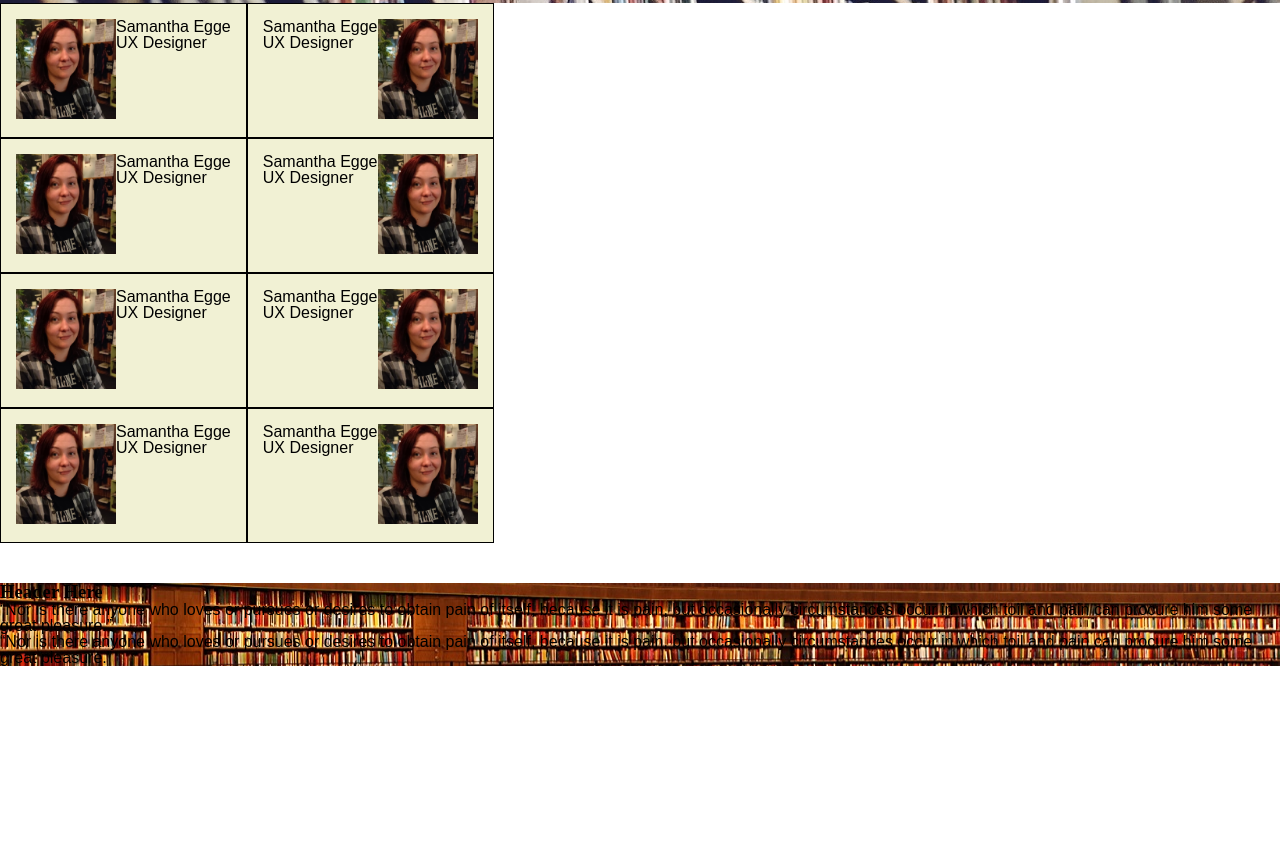
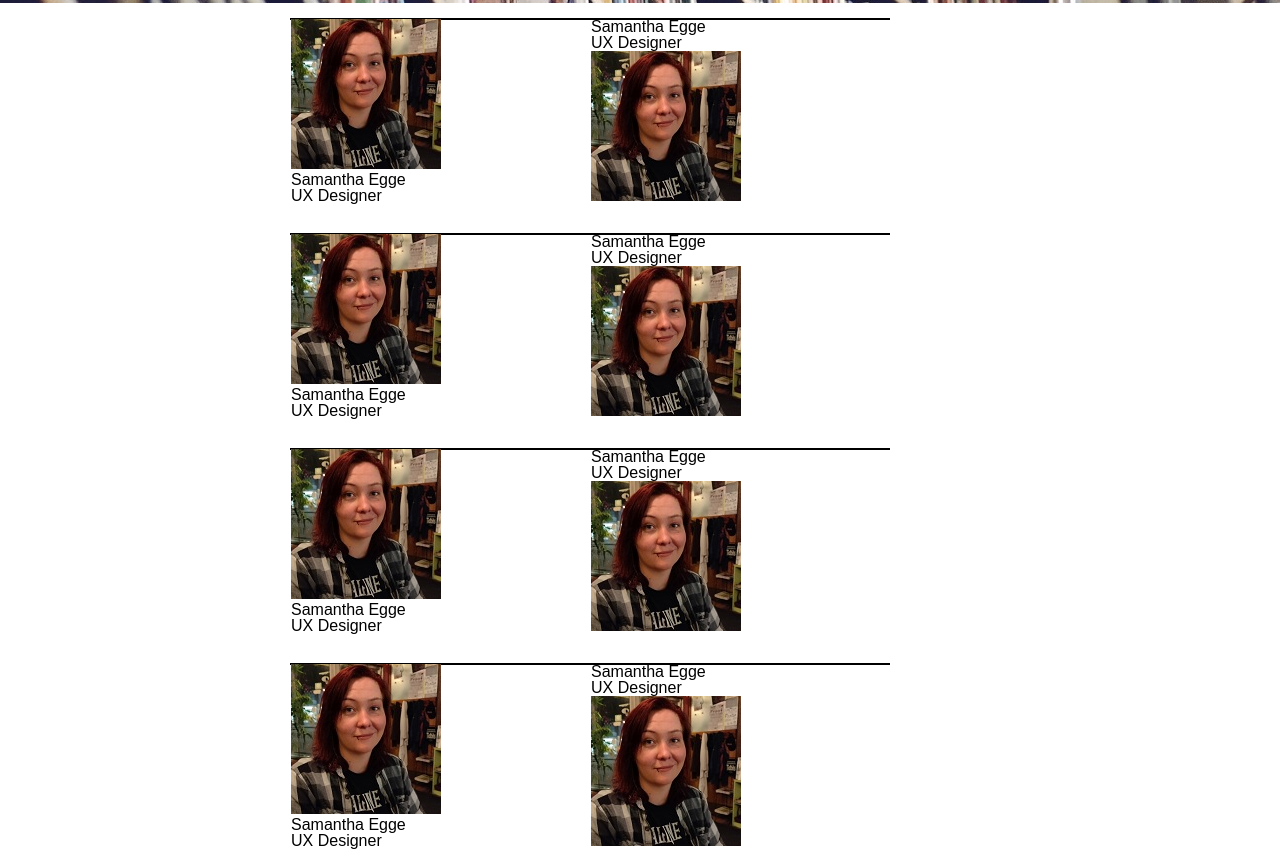
Before and after one commit to book-r/UI-S, a plain HTML site: page about.html in a window 1280 px wide. Shown: the part 627-1494 px from the top of the page. Before the commit the page ends 1293 px from the top, so only its background shows below. Drawn offline with Linux system fonts and the light colour scheme.

Commit message:
Changed buttons/slight styling on index.html. Added about card flip functionality. Still needs styling. Added sized images to asset/about folder for the cards. Installed jquery. Need to uninstall.

```diff
--- a/about.html
+++ b/about.html
@@ -5,6 +5,8 @@
     <link rel="stylesheet" type="text/css" href="css\index.css" />
     <script src='components\Header\header.js' async></script>
     <script src='components\AboutCards\aboutcards.js' async></script>
+    <!-- <script src="https://code.jquery.com/jquery-2.1.4.min.js" async></script>
+    <script src="/path/to/jquery.flip.min.js" async></script> -->
 
     <link rel="stylesheet" href="https://use.fontawesome.com/releases/v5.8.2/css/all.css" integrity="sha384-oS3vJWv+0UjzBfQzYUhtDYW+Pj2yciDJxpsK1OYPAYjqT085Qq/1cq5FLXAZQ7Ay" crossorigin="anonymous">
 
@@ -30,7 +32,7 @@
             </div>
 
             <div class='header-login-button'>
-                <h2>Login-in</h2>
+                <a href='https://book-r.netlify.com/login'>Log-in</a>
             </div>
         </div>
 
@@ -43,105 +45,122 @@
 
 
     <div class='team-list-row'>
-        <div class='team-member card-1'>
+        <div class='card-1' ontouchstart="this.classList.toggle('hover');">
+            <div class='team-member'>
                 <div class='member-img'>
-                <img src='assets\AboutCards\SamanthaE.jpg' alt='head shot'>
+                    <img src='assets\AboutCards\SamanthaESized.jpg' alt='head shot'>
+                    <p>Samantha Egge</p>
+                    <p>UX Designer</p>
                 </div>
                 <div class='member-info'>
-                <p class='team-member-name'>Samantha Egge</p>
-                <p>UX Designer</p>
-                <p class='hidden-member-info'>Contact Info: samantha.c.egge@gmail.com <br>
-                portfolio.me.com</p>
-            </div>
-        </div>
-
-        <div class='team-member card-2'>
-            <div class='member-img'>
-                <img src='assets\AboutCards\SamanthaE.jpg' alt='head shot'>
-            </div>
-            <div class='member-info'>
-                <p class='team-member-name'>Samantha Egge</p>
-                <p>UX Designer</p>
-                <p class='hidden-member-info'>Contact Info: samantha.c.egge@gmail.com <br>
+                    <p>Contact Info: samantha.c.egge@gmail.com <br>
                     portfolio.me.com</p>
                 </div>
             </div>
         </div>
 
-    <div class='team-list-row'>
-        <div class='team-member card-1'>
+        <div class='card-2' ontouchstart="this.classList.toggle('hover');">
+            <div class='team-member'>
                 <div class='member-img'>
-                <img src='assets\AboutCards\SamanthaE.jpg' alt='head shot'>
+                    <p>Samantha Egge</p>
+                    <p>UX Designer</p>
+                    <img src='assets\AboutCards\SamanthaESized.jpg' alt='head shot'>
                 </div>
                 <div class='member-info'>
-                <p class='team-member-name'>Samantha Egge</p>
-                <p>UX Designer</p>
-                <p class='hidden-member-info'>Contact Info: samantha.c.egge@gmail.com <br>
+                    <p>Contact Info: samantha.c.egge@gmail.com <br>
                     portfolio.me.com</p>
                 </div>
             </div>
+        </div>
+    </div>
 
-        <div class='team-member card-2'>
+    <div class='team-list-row'>
+        <div class='card-1' ontouchstart="this.classList.toggle('hover');">
+            <div class='team-member'>
                 <div class='member-img'>
-                <img src='assets\AboutCards\SamanthaE.jpg' alt='head shot'>
+                    <img src='assets\AboutCards\SamanthaESized.jpg' alt='head shot'>
+                    <p>Samantha Egge</p>
+                    <p>UX Designer</p>
                 </div>
                 <div class='member-info'>
-                <p class='team-member-name'>Samantha Egge</p>
-                <p>UX Designer</p>
-                <p class='hidden-member-info'>Contact Info: samantha.c.egge@gmail.com <br>
+                    <p>Contact Info: samantha.c.egge@gmail.com <br>
                     portfolio.me.com</p>
                 </div>
             </div>
         </div>
 
-    <div class='team-list-row'>
-        <div class='team-member card-1'>
+        <div class='card-2' ontouchstart="this.classList.toggle('hover');">
+            <div class='team-member'>
                 <div class='member-img'>
-                <img src='assets\AboutCards\SamanthaE.jpg' alt='head shot'>
+                    <p>Samantha Egge</p>
+                    <p>UX Designer</p>
+                    <img src='assets\AboutCards\SamanthaESized.jpg' alt='head shot'>
                 </div>
                 <div class='member-info'>
-                <p class='team-member-name'>Samantha Egge</p>
-                <p>UX Designer</p>
-                <p class='hidden-member-info'>Contact Info: samantha.c.egge@gmail.com <br>
+                    <p>Contact Info: samantha.c.egge@gmail.com <br>
                     portfolio.me.com</p>
                 </div>
             </div>
+        </div>
+    </div>
 
-        <div class='team-member card-2'>
+    <div class='team-list-row'>
+        <div class='card-1' ontouchstart="this.classList.toggle('hover');">
+            <div class='team-member'>
                 <div class='member-img'>
-                <img src='assets\AboutCards\SamanthaE.jpg' alt='head shot'>
+                    <img src='assets\AboutCards\SamanthaESized.jpg' alt='head shot'>
+                    <p>Samantha Egge</p>
+                    <p>UX Designer</p>
                 </div>
                 <div class='member-info'>
-                <p class='team-member-name'>Samantha Egge</p>
-                <p>UX Designer</p>
-                <p class='hidden-member-info'>Contact Info: samantha.c.egge@gmail.com <br>
+                    <p>Contact Info: samantha.c.egge@gmail.com <br>
                     portfolio.me.com</p>
                 </div>
             </div>
         </div>
 
-    <div class='team-list-row'>
-        <div class='team-member card-1'>
+        <div class='card-2' ontouchstart="this.classList.toggle('hover');">
+            <div class='team-member'>
                 <div class='member-img'>
-                <img src='assets\AboutCards\SamanthaE.jpg' alt='head shot'>
+                    <p>Samantha Egge</p>
+                    <p>UX Designer</p>
+                    <img src='assets\AboutCards\SamanthaESized.jpg' alt='head shot'>
                 </div>
                 <div class='member-info'>
-                <p class='team-member-name'>Samantha Egge</p>
-                <p>UX Designer</p>
-                <p class='hidden-member-info'>Contact Info: samantha.c.egge@gmail.com <br>
+                    <p>Contact Info: samantha.c.egge@gmail.com <br>
                     portfolio.me.com</p>
                 </div>
             </div>
+        </div>
+    </div>
 
-        <div class='team-member card-2'>
+    <div class='team-list-row'>
+        <div class='card-1' ontouchstart="this.classList.toggle('hover');">
+            <div class='team-member'>
                 <div class='member-img'>
-                <img src='assets\AboutCards\SamanthaE.jpg' alt='head shot'>
+                    <img src='assets\AboutCards\SamanthaESized.jpg' alt='head shot'>
+                    <p>Samantha Egge</p>
+                    <p>UX Designer</p>
                 </div>
                 <div class='member-info'>
-                <p class='team-member-name'>Samantha Egge</p>
+                    <p>Contact Info: samantha.c.egge@gmail.com <br>
+                    portfolio.me.com</p>
+                </div>
+            </div>
+        </div>
+
+        <div class='card-2' ontouchstart="this.classList.toggle('hover');">
+            <div class='team-member'>
+                <div class='member-img'>
+                    <p>Samantha Egge</p>
                     <p>UX Designer</p>
-                <p class='hidden-member-info'>Contact Info: samantha.c.egge@gmail.com <br>
+                    <img src='assets\AboutCards\SamanthaESized.jpg' alt='head shot'>
+                </div>
+                <div class='member-info'>
+                    <p>Contact Info: samantha.c.egge@gmail.com <br>
                     portfolio.me.com</p>
+                </div>
+                </div>
             </div>
         </div>
     </div>
--- a/components/AboutCards/aboutcards.less
+++ b/components/AboutCards/aboutcards.less
@@ -1,33 +1,105 @@
 .team-list-row {
     display: flex;
+    display: center;
+    width: 700px;
+    margin: 0 auto;
+    margin-top: 15px;
+}
 
-    .team-member {
-        border: 1px solid black;
-        padding: 15px;
-        display: flex;
-        background-color: @color-parchment;
+.card-1, .card-2 {
+    perspective: 1000px;
 
-        .member-img {
+}
 
-            img {
-                width: auto;
-                height: 100px;
-            }
-        }
+.card-1:hover .team-member, .card-1.hover .team-member {
+    transform: rotateY(180deg);
+}
 
-        .member-info {
+.card-2:hover .team-member, .card-2.hover .team-member {
+    transform: rotateY(-180deg);
+}
 
-            .team-member-name {
-                display: block;
-            }
+.card-1, .member-img, .member-info {
+    width: 300px;
+    height: 200px;
+}
 
-            .hidden-member-info {
-                display: none;
-            }
-        }
-    }
+.card-2, .member-img, .member-info {
+    width: 300px;
+    height: 200px;
+}
 
-    .card-2 {
-        flex-direction: row-reverse;
-    }
+.team-member {
+    transition: 0.6s;
+    transform-style: preserve-3d;
+    position: relative;
+    background-color: @color-parchment;
+    border: 1px solid black;
 }
+
+.member-img, .member-info {
+    backface-visibility: hidden;
+
+	position: absolute;
+	top: 0;
+	left: 0;
+}
+
+.member-img {
+    z-index: 2;
+}
+
+.member-info {
+    transform: rotateY(180deg)
+}
+
+.card-2 .member-info {
+    transform: rotateY(-180deg)
+}
+
+// .card-1 .card-2{
+//     margin-right: 15px;
+//     background-color: transparent;
+//     width: 300px;
+//     height: 150px;
+//     // border: 1px solid black;
+//     perspective: 1000px;
+
+//     .card-1:hover .card-2:hover .team-member {
+//         transform: rotateY(180deg);
+//     }
+
+//     .team-member {
+//         position: relative;
+//         width: 100%;
+//         height: 100%;
+//         text-align: center;
+//         transition: transform 0.8s;
+//         transform-style: preserve-3d;
+//         //old code
+//         // border: 1px solid black;
+//         // padding: 15px;
+//         // display: flex;
+//         // background-color: @color-parchment;
+//         // width: 300px;
+
+//         .member-img, .member-info {
+//             position: absolute;
+//             width: 100%;
+//             height: 100%;
+//             backface-visibility: hidden;
+//         }
+
+//         .member-img {
+//             img {
+//                 width: auto;
+//                 height: 90px;
+//                 display: block;
+//             }
+//         }
+
+//         .member-info {
+//             transform: rotateY(180deg);
+//         }
+//     }
+// }
--- a/components/CurrentlyFeatured/currentlyfeatured.less
+++ b/components/CurrentlyFeatured/currentlyfeatured.less
@@ -8,7 +8,7 @@
     padding: 20px;
 
     h2 {
-        color: @color-primary
+        color: @color-primary;
         font-size: 24px;
     }
 
--- a/less/footer.less
+++ b/less/footer.less
@@ -1,4 +1,6 @@
 .footer {
-    background-image: url('../assets/Footer.jpg');
+    background-color: @color-primary;
+    color: @color-light;
     margin-top: 40px;
+    height: 300px;
 }
```
Also changed, not shown: components/Header/header.less (+24 -14 lines), index.html (+5 -5 lines), assets/AboutCards/ArronM.png (added), assets/AboutCards/ArronMSized.png (added), assets/AboutCards/HectorSV.jpg (added), assets/AboutCards/HectorSVSized.jpg (added), assets/AboutCards/IsaisG.jpg (added), assets/AboutCards/IsaisGSized.jpg (added), assets/AboutCards/MingSized.png (added), assets/AboutCards/SamanthaESized.jpg (added), css/index.css, package-lock.json (added). Lines whose indentation alone changed are shown as unchanged.
